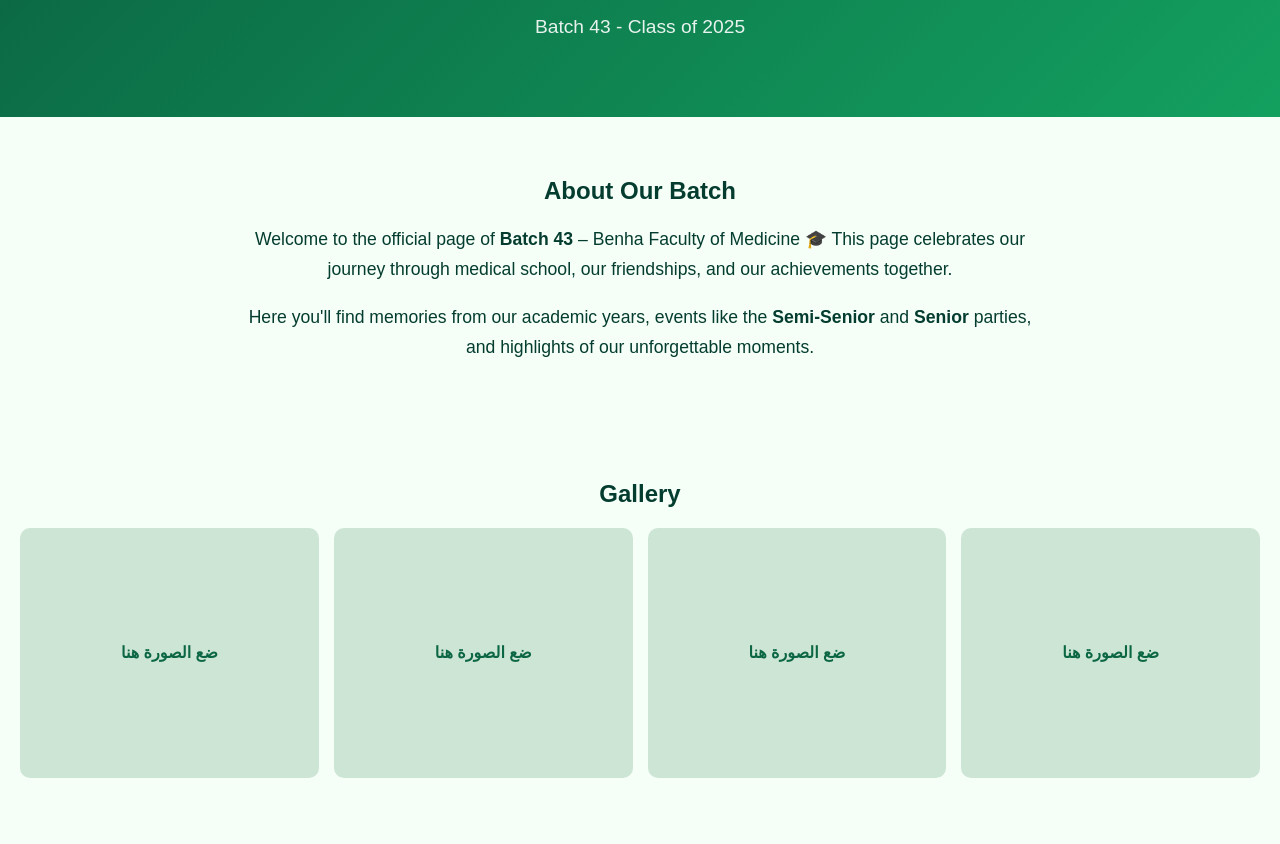
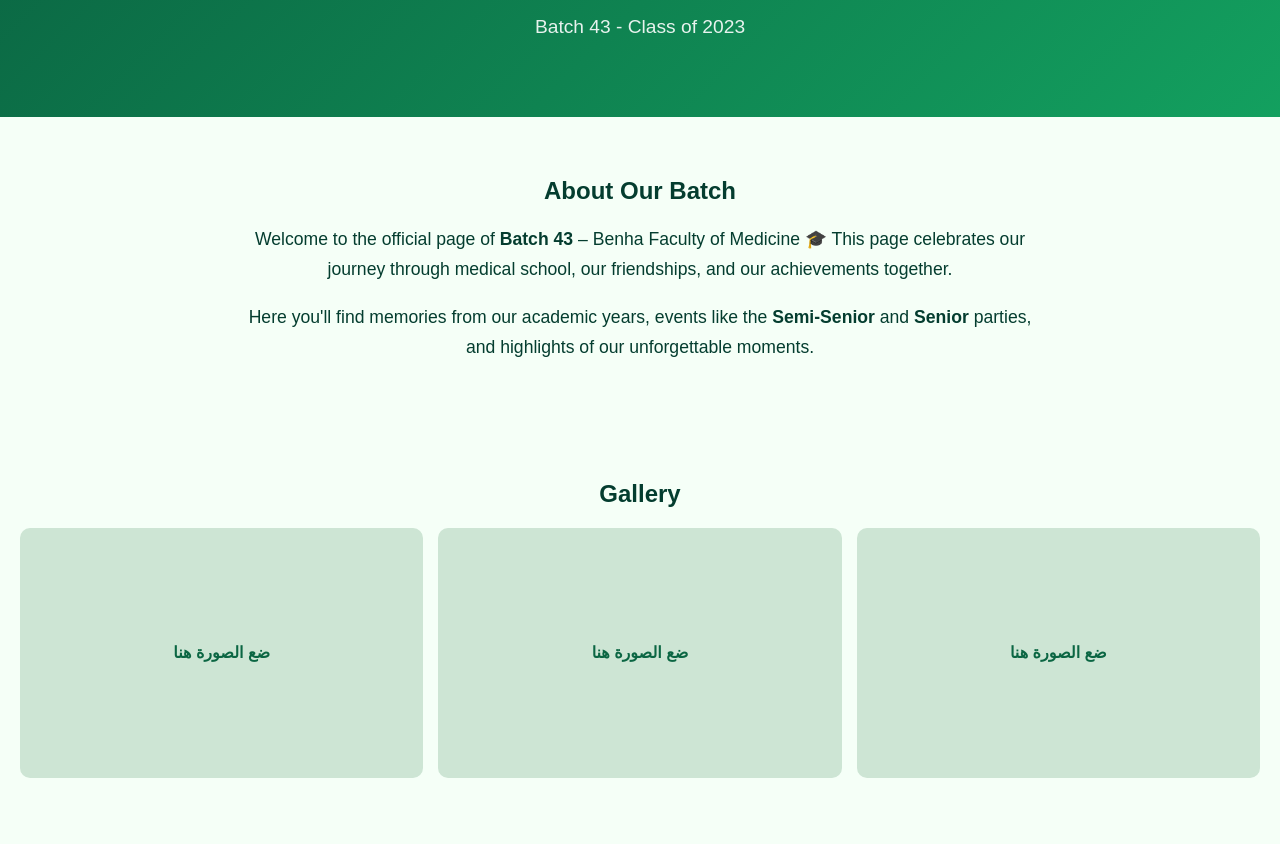
Before and after one commit to Bfom43/Benha-Faculty-Of-Medicine, a plain HTML site: page index.html in a window 1280 px wide. Shown: the part 108-952 px from the top of the page. Drawn offline with Linux system fonts and the light colour scheme.

Commit message:
Add files via upload

```diff
--- a/index.html
+++ b/index.html
@@ -3,7 +3,7 @@
 <head>
   <meta charset="UTF-8" />
   <meta name="viewport" content="width=device-width, initial-scale=1.0" />
-  <title>Benha Faculty of Medicine - Batch 43</title>
+  <title>Benha Faculty of Medicine - Bfom 43</title>
   <style>
     body {
       font-family: 'Poppins', sans-serif;
@@ -79,7 +79,7 @@
 <body>
   <header>
     <h1>Benha Faculty of Medicine</h1>
-    <p>Batch 43 - Class of 2025</p>
+    <p>Batch 43 - Class of 2023</p>
   </header>
 
   <section>
@@ -101,7 +101,6 @@
       <div class="placeholder">ضع الصورة هنا</div>
       <div class="placeholder">ضع الصورة هنا</div>
       <div class="placeholder">ضع الصورة هنا</div>
-      <div class="placeholder">ضع الصورة هنا</div>
     </div>
   </section>
 
```
